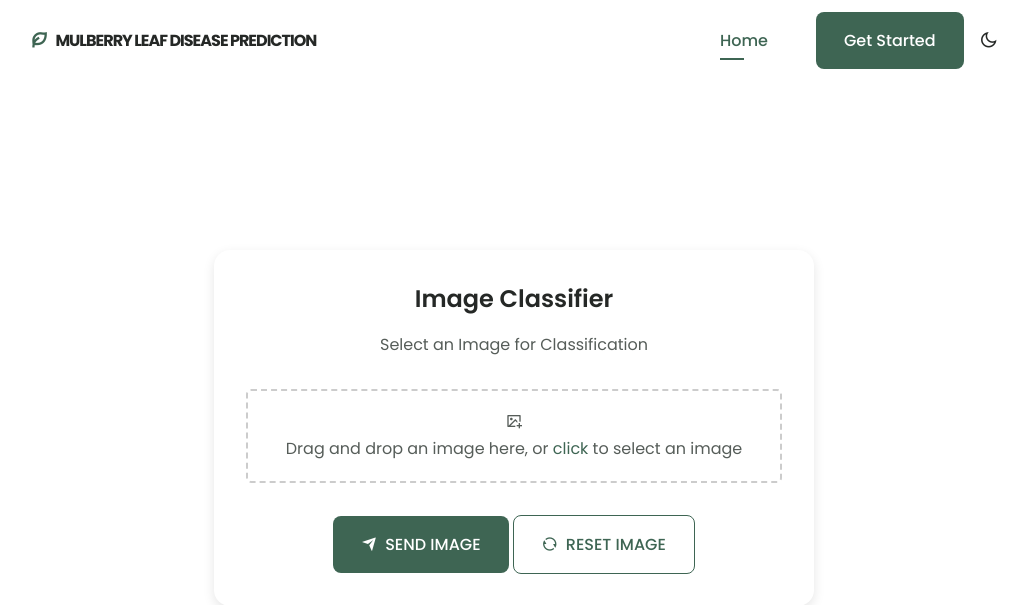
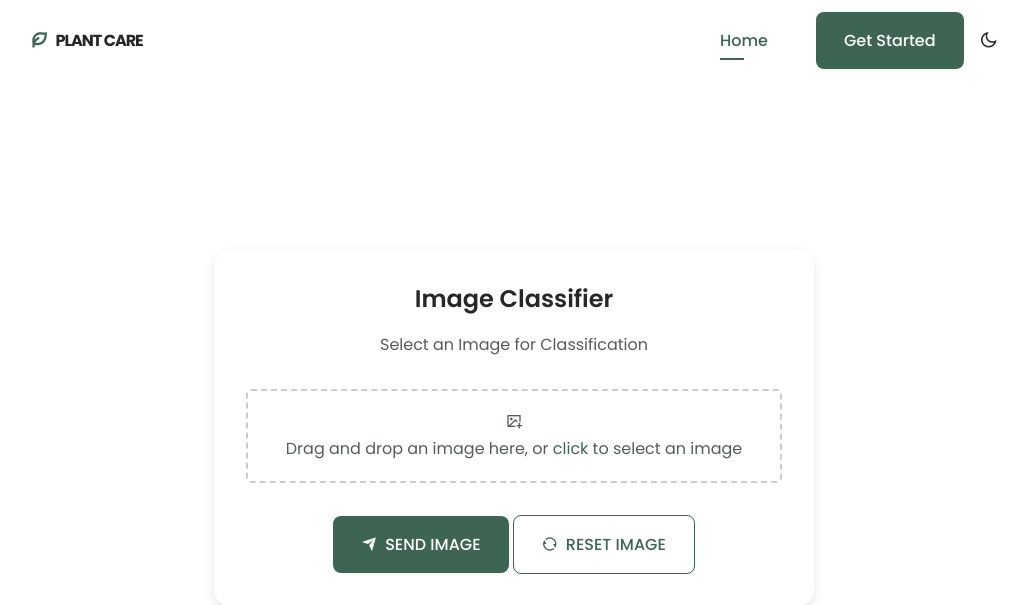
Before and after one commit to vijay1379/Plant_Care, a Flask app: page /predict in a window 1280 px wide. Shown: the top 605 px of the page, without its empty margins (126-1153 px from the left). Run offline with Flask 3, Linux system fonts and the light colour scheme.

Commit message:
Update predict.html

```diff
--- a/website/templates/predict.html
+++ b/website/templates/predict.html
@@ -4,7 +4,7 @@
 <head>
     <meta charset="UTF-8">
     <meta name="viewport" content="width=device-width, initial-scale=1.0">
-    <title>Mulberry Leaf Disease Predictionr</title>
+    <title>Plant Care</title>
     <link rel="shortcut icon" href="../static/img/icon.png" type="image/x-icon">
     <link href="https://cdn.jsdelivr.net/npm/remixicon@2.5.0/fonts/remixicon.css" rel="stylesheet">
     <meta name="viewport" content="width=device-width, initial-scale=1.0">
@@ -281,7 +281,7 @@
     <header class="header" id="header">
         <nav class="nav container">
             <a href="/" class="nav__logo">
-                <i class="ri-leaf-line nav__logo-icon"></i> Mulberry Leaf Disease Prediction
+                <i class="ri-leaf-line nav__logo-icon"></i>Plant Care
             </a>
 
             <div class="nav__menu" id="nav-menu">
```
